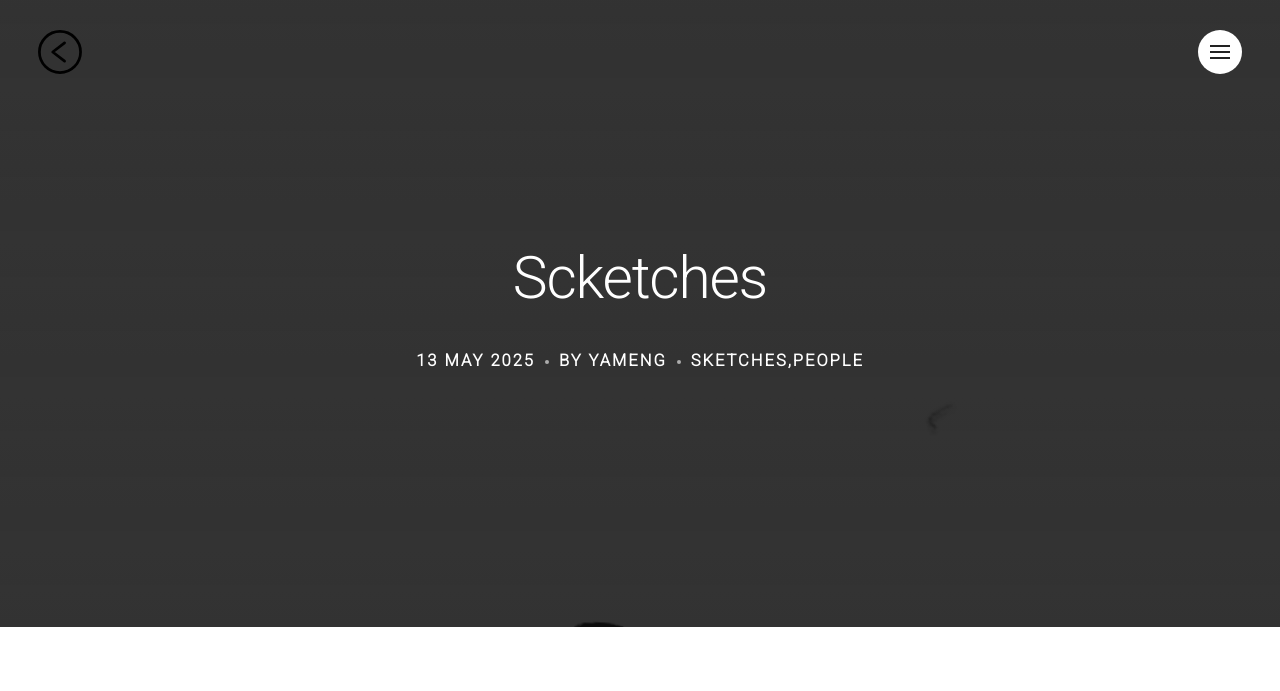
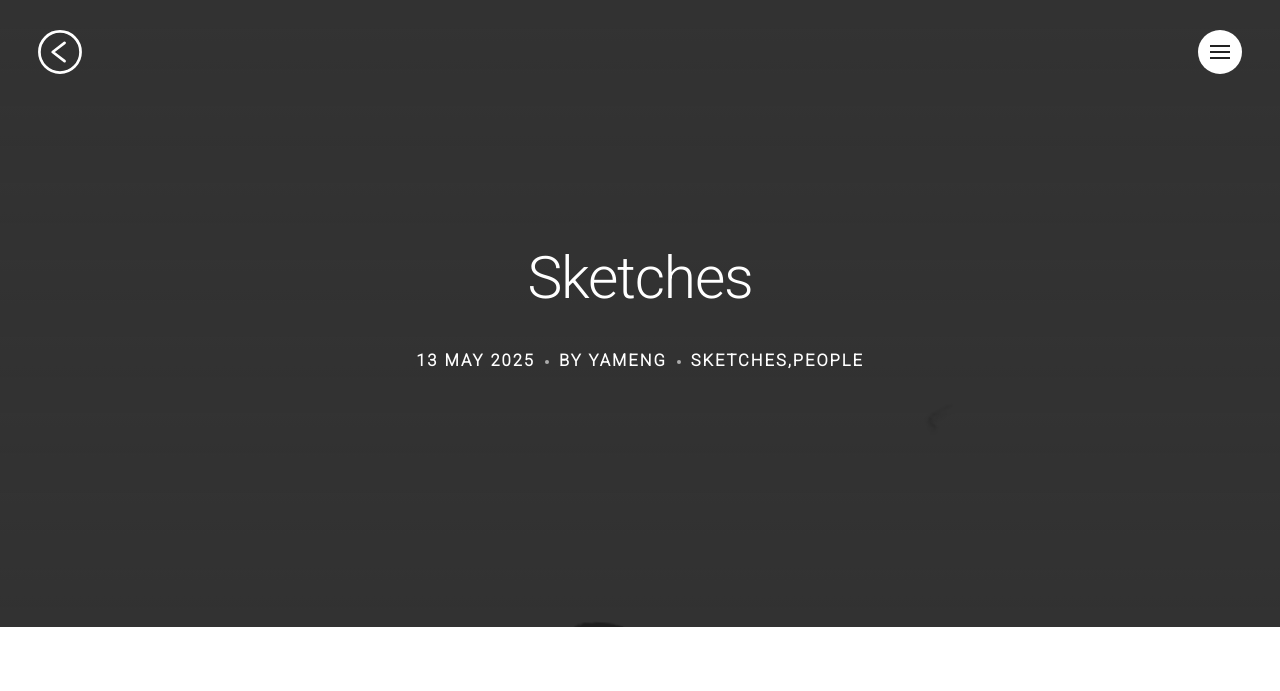
Before and after one commit to ArmonGo/ArmonGo.github.io, a Jekyll site: the page built from _posts/2025-05-13-01-sketches.markdown, in a window 1280 px wide. Shown: the top 691 px of the page. Built offline with Jekyll 4.4.1, drawn with Linux system fonts in a browser that asks for light colours; nearby versions of some CDN libraries; some web fonts are replaced; Markdown is read by kramdown in place of the engine named in the settings.

Commit message:
sketches

```diff
--- a/_posts/2025-05-13-01-sketches.markdown
+++ b/_posts/2025-05-13-01-sketches.markdown
@@ -1,6 +1,6 @@
 ---
 layout: post
-title:  "Scketches"
+title:  "Sketches"
 date:   2025-05-13 00:00:00
 last_modified_at:  2025-05-13 00:00:00
 excerpt: "Some quick sketches I made"
--- a/_scss/_hero.scss
+++ b/_scss/_hero.scss
@@ -14,7 +14,7 @@
   height: 10 * $leading;
 
   @media (max-width: $screen-xs-max) {
-    height: 14 * $leading;
+    height: 12 * $leading;
   }
 }
 
@@ -33,10 +33,10 @@
 .section--about,
 .section-backgroundImage,
 .section--about ~ .post-featuredImage {
-  height: 24 * $leading;
+  height: 10 * $leading;
 
   @media (max-width: $screen-xs-max) {
-    height: 20 * $leading;
+    height: 12 * $leading;
   }
 }
 
```
Also changed, not shown: other parts of _posts/2025-05-13-01-sketches.markdown (+2 -2 lines).
